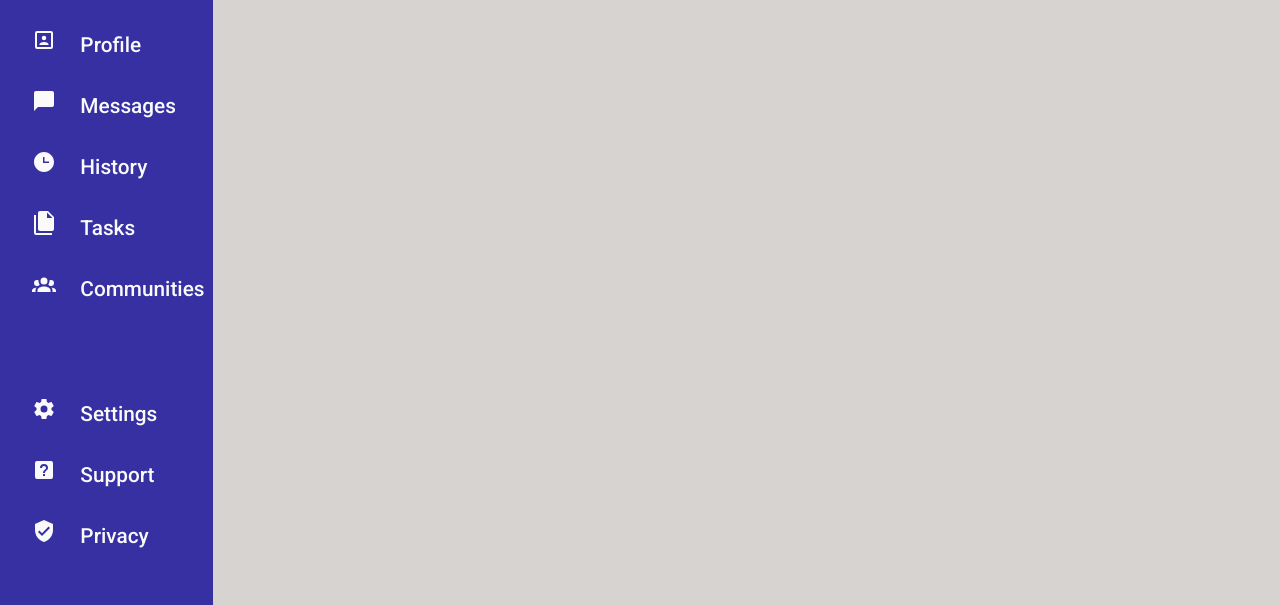
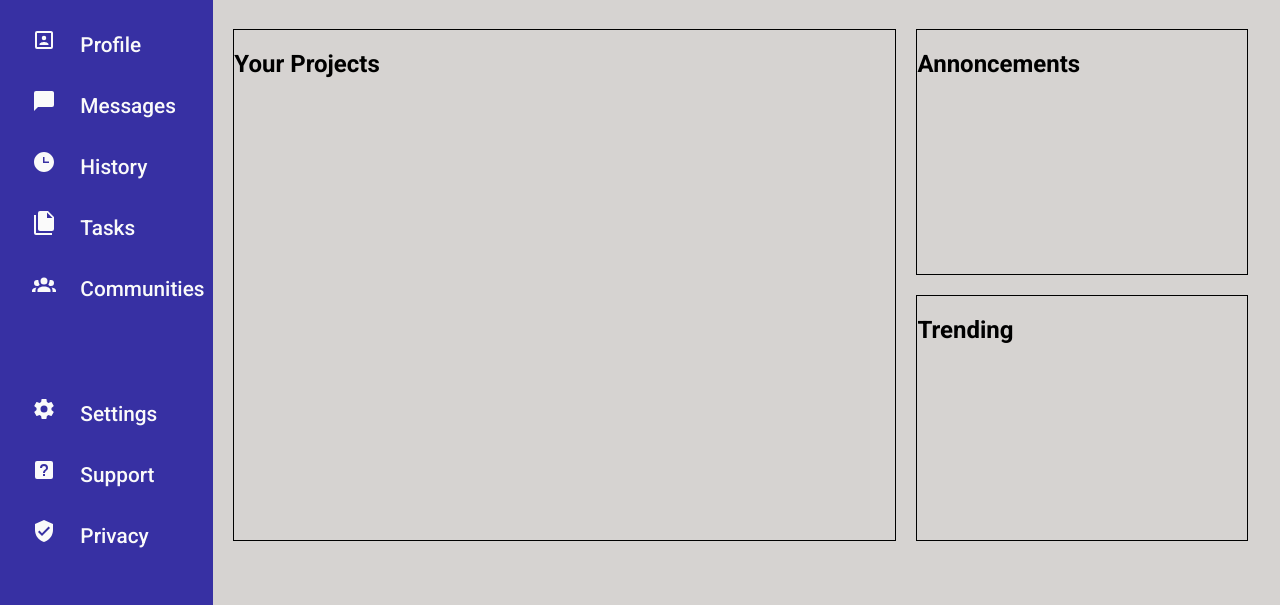
Before and after one commit to nightshiftguy/admin-dashboard, a plain HTML site: page index.html in a window 1280 px wide. Shown: the part 195-800 px from the top of the page. Drawn offline with Linux system fonts and the light colour scheme.

Commit message:
structured main-content childs

```diff
--- a/index.html
+++ b/index.html
@@ -83,7 +83,22 @@
             </div>
         </div>
         <div class="main-content">
+            <div class="projects-container">
+                <h2>Your Projects</h2>
+                <div class="projects"></div>
+            </div>
+            <div class="announcemets-container">
+                <h2>Annoncements</h2>
+                <div class="announements">
 
+                </div>
+            </div>
+            <div class="trending-container">
+                <h2>Trending</h2>
+                <div class="trending">
+
+                </div>
+            </div>
         </div>
     </div>
 </body>
--- a/style.css
+++ b/style.css
@@ -158,7 +158,19 @@ input[type="search"]:focus{
 
 .main-content{
     background-color: var(--gray);
-    padding: 0 var(--padding) 0 0;
+    padding: var(--padding) var(--padding) 4rem 20px;
+    display:grid;
+    grid-template: 1fr 1fr / 2fr 1fr;
+    gap:20px;
+}
+
+.projects-container{
+    grid-row: span 2;
+    gap:20px;
+}
+
+.main-content > *{
+    border:1px solid black;
 }
 
 .roboto-regular {
```
